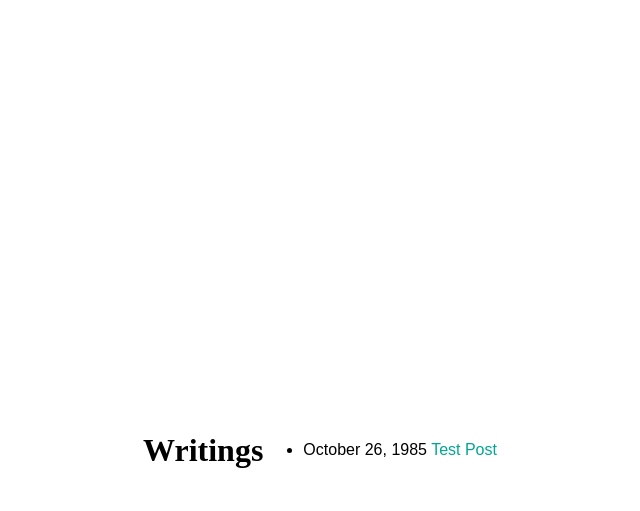
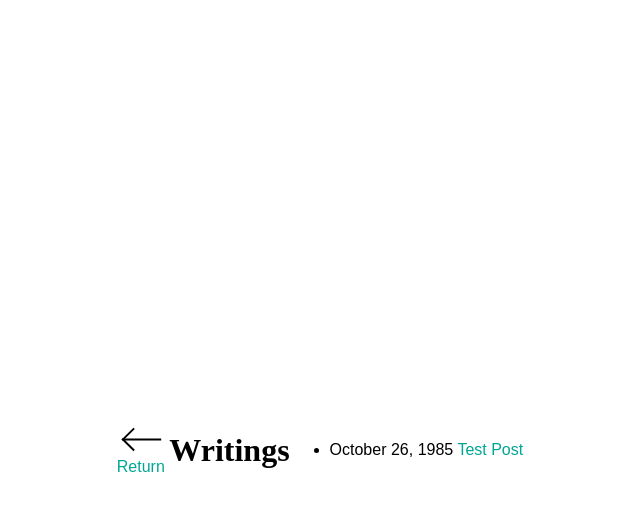
Before and after one commit to cssidy/personal-site, a Jekyll site: the page built from writings.html, in a window 1280 px wide. Shown: the top 511 px of the page, without its empty margins (320-960 px from the left). Built offline with Jekyll 4.4.1, drawn with Linux system fonts in a browser that asks for light colours; some web fonts are replaced.

Commit message:
Update writings.html

```diff
--- a/writings.html
+++ b/writings.html
@@ -3,7 +3,7 @@ layout: layout
 ---
 
 <div class="content">
-	<a href="/"><span><img src="assets/icons/left-arrow.svg" alt="Return, go back to last page"></span></a>
+	<a href="/"><img src="assets/icons/left-arrow.svg" width:50px alt="Return"> Return</a>
   <h1>Writings</h1>
   <div class="">
     <ul>
```
